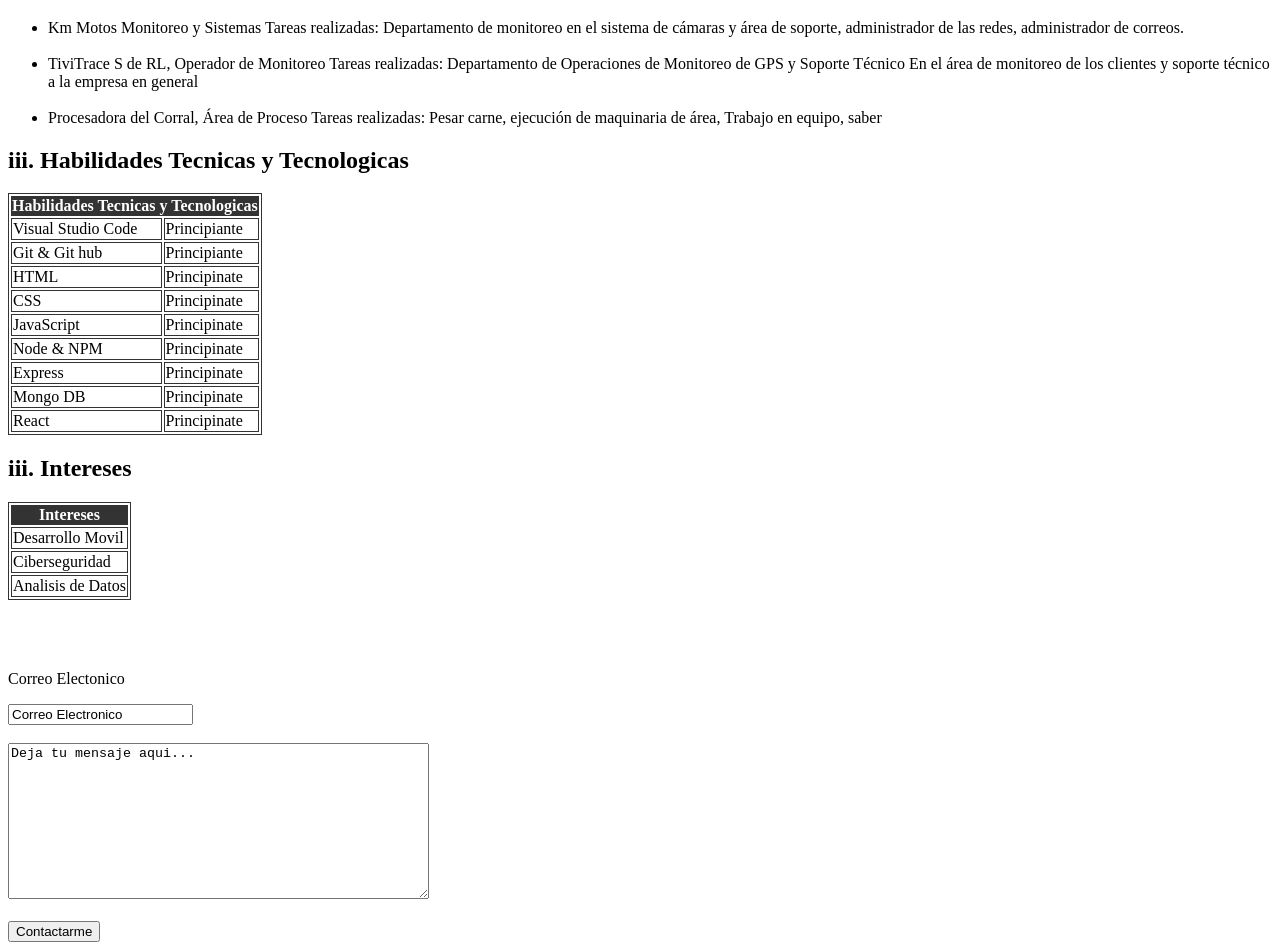
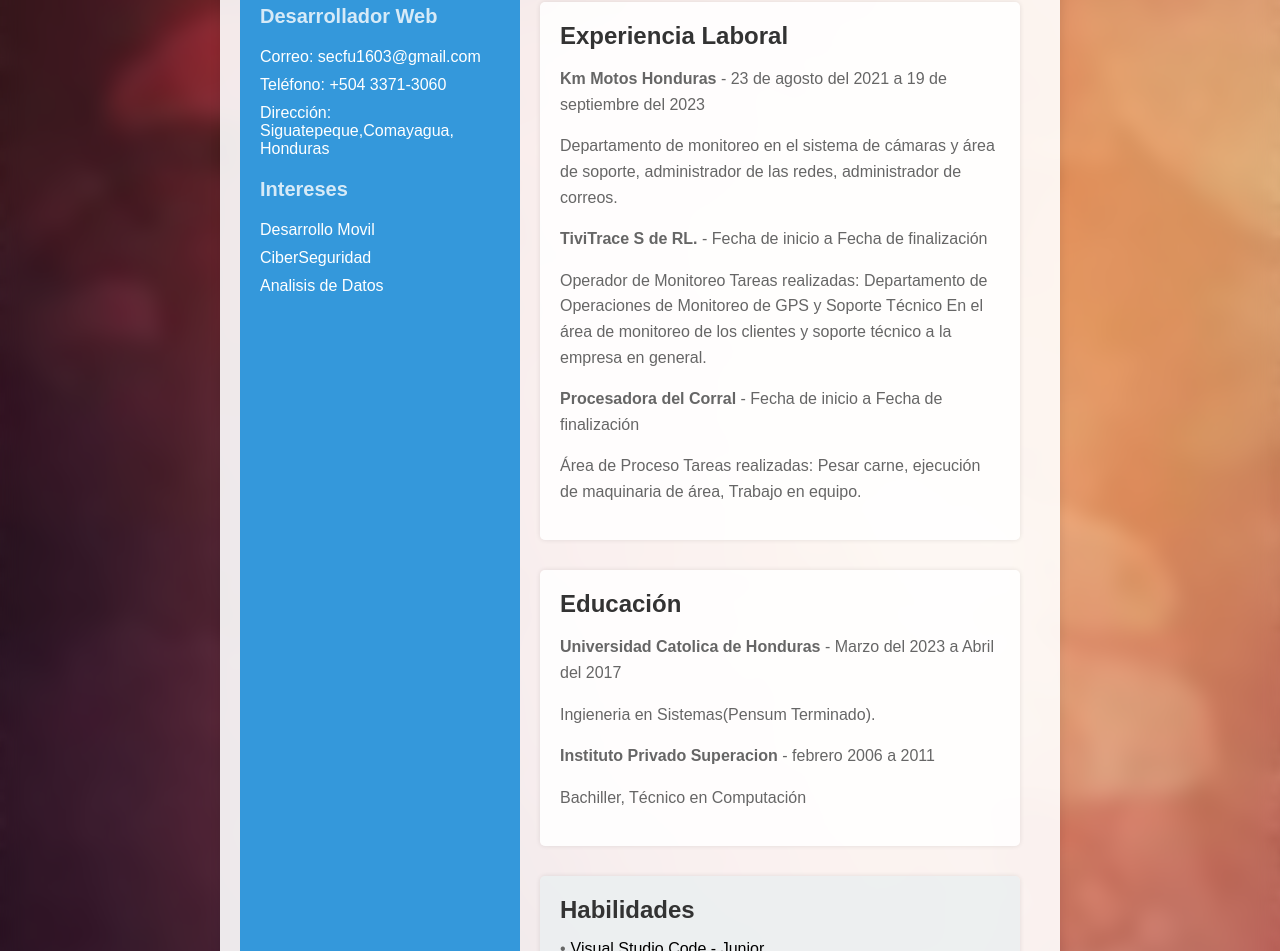
Before and after one commit to Secfu/hojaDeVida-CSS, a plain HTML site: page index.html in a window 1280 px wide. Shown: the part 347-1298 px from the top of the page. Drawn offline with Linux system fonts and the light colour scheme.

Commit message:
Cv con estilos Css

```diff
--- a/index.html
+++ b/index.html
@@ -3,123 +3,101 @@
   <head>
     <meta charset="UTF-8" />
     <meta name="viewport" content="width=device-width, initial-scale=1.0" />
-    <link rel="stylesheet" type="text/css" href="styles.css">
+    <link rel="stylesheet" type="text/css" href="styles.css" />
     <title>Hoja de Vida</title>
   </head>
   <body>
-    <h1>Hoja de Vida</h1>
-    <h2>i. Informacion General</h2>
-    <p>Nombre: Saul Ezequiel Cruz Funez</p>
-    <p>Email: secfu1603@gmail.com</p>
-    <p>Telefono: +504 3371-3060</p>
-    <p>Ubicacion Actual: Siguatepeque, Comayagua, Honduras</p>
-    <a href="https://github.com/Secfu?tab=repositories">Repositorios de Git Hub</a>
-     </br>
-    <a href="https://www.linkedin.com/in/saul-cruz-541a26231/">Linkedin</a>
-<h2>ii.Experiencia Laboral </h3>
-    <ul>
-      <li>Km Motos
-        Monitoreo y Sistemas
-          Tareas realizadas:
-          Departamento de monitoreo en el sistema de cámaras y
-          área de soporte, administrador de las redes, administrador
-          de correos.</li>
-          <br/>
-          <li>
-            TiviTrace S de RL,
-              Operador de Monitoreo
-              Tareas realizadas:
-              Departamento de Operaciones de Monitoreo de GPS y
-              Soporte Técnico
-              En el área de monitoreo de los clientes y soporte técnico a
-              la empresa en general
-          </li>
-          <br/>
-          <li>
-            Procesadora del Corral,
-            Área de Proceso
-            Tareas realizadas: Pesar carne, ejecución de maquinaria de
-            área, Trabajo en equipo, saber
-          </li>
-    </ul>
-        <h2>iii. Habilidades Tecnicas y Tecnologicas</h2>
-        <table>
-          <thead>
-            <tr>
-              <th colspan="2">Habilidades Tecnicas y Tecnologicas</th>
-            </tr>
-          </thead>
-          <tbody>
-            <tr>
-              <td>Visual Studio Code</td>
-              <td>Principiante</td>
-            </tr>
-            <tr>
-              <td>Git & Git hub</td>
-              <td>Principiante</td>
-            </tr>
-            <tr>
-              <td>HTML</td>
-              <td>Principinate</td>
-            </tr>
-            <tr>
-              <td>CSS</td>
-              <td>Principinate</td>
-            </tr>
-            <tr>
-              <td>JavaScript</td>
-              <td>Principinate</td>
-            </tr>
-            <tr>
-              <td>Node & NPM</td>
-              <td>Principinate</td>
-            </tr>
-             <tr>
-              <td>Express</td>
-              <td>Principinate</td>
-            </tr>
-             <tr>
-              <td>Mongo DB</td>
-              <td>Principinate</td>
-            </tr>
-             <tr>
-              <td>React</td>
-              <td>Principinate</td>
-            </tr>
-          </tbody>
-        </table>
-
-        <h2>iii. Intereses</h2>
-        <table>
-          <thead>
-            <tr>
-              <th colspan="2">Intereses</th>
-            </tr>
-          </thead>
-          <tbody>
-            <tr>
-              <td>Desarrollo Movil </td>
-            </tr>
-             <tr>
-              <td>Ciberseguridad</td>
-            </tr>
-            <tr>
-              <td>Analisis de Datos</td>
-            </tr>
-          </tbody>
-        </table>
-
-    <br/><br/><br/>
-
-    <p>Correo Electonico</p>
-    <input type="email" value="Correo Electronico" />
-    <br/><br/>
-
-    <textarea name="textarea" rows="10" cols="50">Deja tu mensaje aqui...</textarea>
-
-    <br/><br/>
-
-    <button name="button">Contactarme</button>
-
+    <div class="cv-container">
+      <div class="left-panel">
+        <img src="./Imagenes/foto_perfil.jpg" alt="Tu Foto" />
+        <h1>Saul Ezequiel Cruz</h1>
+        <p>Desarrollador Web</p>
+        <ul>
+          <li>Correo: secfu1603@gmail.com</li>
+          <li>Teléfono: +504 3371-3060</li>
+          <li>Dirección: Siguatepeque,Comayagua, Honduras</li>
+        </ul>
+        <p>Intereses</p>
+        <ul>
+          <li>Desarrollo Movil</li>
+          <li>CiberSeguridad</li>
+          <li>Analisis de Datos</li>
+        </ul>
+      </div>
+      <div class="right-panel">
+        <section class="section">
+          <h2>Quien Soy</h2>
+          <p>
+            Soy una persona responsable, puntual y dinámica, persistente, Asumo
+            los retos y metas con buenas habilidades interpersonales, Capacidad
+            para trabajar en equipo, bajo presión y para resolver problemas,
+            fácil aprendizaje. Me gusta mi carrera y mas me apasiona trabajar de
+            ella, y más en el área de redes y comunicaciones, otra área de mucho
+            interés a mi persona es la seguridad informática...
+          </p>
+        </section>
+        <section class="section">
+          <h2>Experiencia Laboral</h2>
+          <p>
+            <strong>Km Motos Honduras</strong> - 23 de agosto del 2021 a 19 de
+            septiembre del 2023
+          </p>
+          <p>
+            Departamento de monitoreo en el sistema de cámaras y área de
+            soporte, administrador de las redes, administrador de correos.
+          </p>
+          <p>
+            <strong>TiviTrace S de RL.</strong> - Fecha de inicio a Fecha de
+            finalización
+          </p>
+          <p>
+            Operador de Monitoreo Tareas realizadas: Departamento de Operaciones
+            de Monitoreo de GPS y Soporte Técnico En el área de monitoreo de los
+            clientes y soporte técnico a la empresa en general.
+          </p>
+          <p>
+            <strong>Procesadora del Corral</strong> - Fecha de inicio a Fecha de
+            finalización
+          </p>
+          <p>
+            Área de Proceso Tareas realizadas: Pesar carne, ejecución de
+            maquinaria de área, Trabajo en equipo.
+          </p>
+        </section>
+        <section class="section">
+          <h2>Educación</h2>
+          <p>
+            <strong>Universidad Catolica de Honduras</strong> - Marzo del 2023 a
+            Abril del 2017
+          </p>
+          <p>Ingieneria en Sistemas(Pensum Terminado).</p>
+          <p>
+            <strong>Instituto Privado Superacion</strong> - febrero 2006 a 2011
+          </p>
+          <p>Bachiller, Técnico en Computación</p>
+        </section>
+        <section class="section skills">
+          <h2>Habilidades</h2>
+          <ul>
+            <li>Visual Studio Code - Junior</li>
+            <li>Git & Git hub - Junior</li>
+            <li>HTML - Junior</li>
+            <li>CSS - Junior</li>
+            <li>JavaScript 3</li>
+            <li>Node & NPM 3</li>
+            <li>Express</li>
+            <li>Mongo DB</li>
+            <li>React</li>
+          </ul>
+        </section>
+        <section class="section languages">
+          <h2>Idiomas</h2>
+          <ul>
+            <li>Español - Avanzado</li>
+            <li>Ingles - Principiante</li>
+          </ul>
+        </section>
+      </div>
+    </div>
   </body>
 </html>
--- a/styles.css
+++ b/styles.css
@@ -1,10 +1,110 @@
-table,
-td {
-    border: 1px solid #333;
+body {
+    font-family: Arial, sans-serif;
+    margin: 0;
+    padding: 0;
+    background-image: url("./Imagenes/background.jpg");
+    background-size: cover;
+    backdrop-filter: blur(10px);
+
 }
 
-thead,
-tfoot {
-    background-color: #333;
-    color: #fff;
+.cv-container {
+    max-width: 800px;
+    margin: 0 auto;
+    padding: 20px;
+    background-color: rgba(255,255,255,0.9);
+    box-shadow: 0 0 10px rgba(0, 0, 0, 0.1);
+    display: flex;
 }
+
+ .left-panel {
+     flex: 1;
+     background-color: #3498db;
+     color: #fff;
+     padding: 20px;
+ }
+
+ .left-panel img {
+     max-width: 150px;
+     border-radius: 50%;
+     margin-bottom: 20px;
+ }
+
+ .left-panel h1 {
+     font-size: 36px;
+     margin: 0;
+ }
+
+ .left-panel p {
+     font-size: 20px;
+     opacity: 0.8;
+     margin-bottom: 20px;
+     font-weight: bold;
+ }
+
+ .left-panel ul {
+     list-style: none;
+     padding: 0;
+ }
+
+ .left-panel li {
+     font-size: 16px;
+     margin-bottom: 10px;
+ }
+
+ .right-panel {
+     flex: 2;
+     padding: 20px;
+ }
+
+ .section {
+     margin-bottom: 30px;
+     background-color: rgba(255, 255, 255, 0.9);
+     /* Fondo semi-transparente */
+     border-radius: 5px;
+     box-shadow: 0 0 5px rgba(0, 0, 0, 0.1);
+     padding: 20px;
+ }
+
+ .section h2 {
+     font-size: 24px;
+     color: #333;
+     margin: 0;
+ }
+
+ .section p {
+     font-size: 16px;
+     color: #666;
+     line-height: 1.6;
+ }
+
+ ul {
+     list-style: none;
+     padding: 0;
+ }
+
+ li {
+     margin-bottom: 5px;
+ }
+
+ .section.skills ul li:before,
+ .section.languages ul li:before {
+     content: '\2022';
+     color: #666;
+     margin-right: 5px;
+ }
+
+ .section.skills ul,
+ .section.languages ul {
+     flex-basis: 48%;
+ }
+
+ .section.skills {
+     background-color: rgba(236, 240, 241, 0.9);
+     /* Fondo semi-transparente */
+ }
+
+ .section.languages {
+     background-color: rgba(213, 219, 219, 0.9);
+     /* Fondo semi-transparente */
+ }
```
Also changed, not shown: Imagenes/background.jpg (added), Imagenes/foto_perfil.jpg (added).
